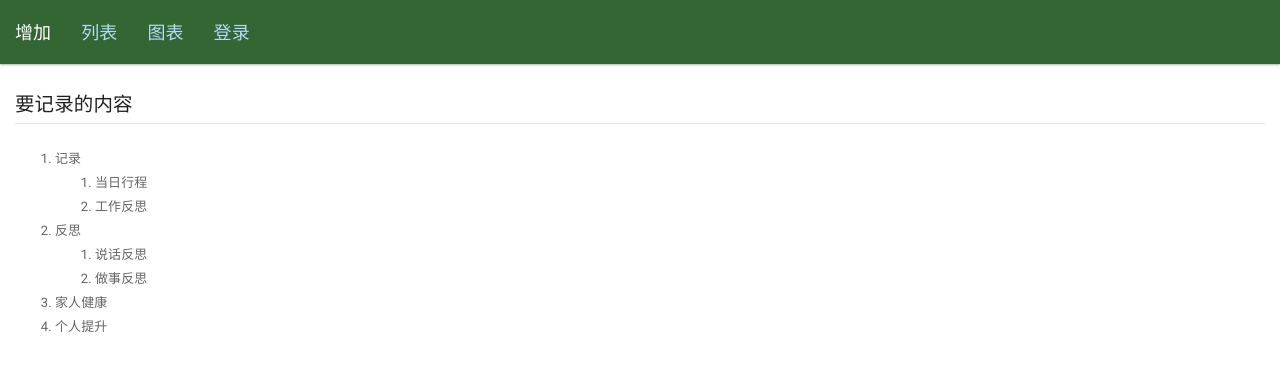
After one commit to ytao/py_rz, a Python web app: template app/templates/rzContent.html in a window 1280 px wide. The commit adds this page. Shown: the top 371 px of the page. Run offline with Jinja, Linux system fonts and the light colour scheme; the template is opened without the code that fills it, so the values that code supplies are empty; some libraries are stand-ins or nearby versions.

Commit message:
修改了chart的样式，然后增加了内容要点

```diff
--- a/app/templates/base.html
+++ b/app/templates/base.html
@@ -18,7 +18,10 @@
 		<script src="static/chart/highcharts.js"></script>
 		<!-- <script src="static/chart/Chart.js"></script> -->
 		<script src="static/chart/chartkick.js"></script>
-
+		<style type="text/css">
+			.navbar-brand
+			{font-size:18px;}
+		</style>
 
 		<title>yt_rz.testing</title>
 	</head>
@@ -26,13 +29,14 @@
 		<div id="header">
 			<nav class="navbar navbar-inverse navbar-static-top" style="background-color:#336633;" >
 			<div class="navbar-header">
-				<a class="navbar-brand" href="/">新增</a>
+				<a class="navbar-brand" href="/">增加</a>
 				<a class="navbar-brand" href="/showlist">列表</a>
 				<a class="navbar-brand" href="/showchart">图表</a>
 				{% if not current_user.is_authenticated %}
 				<a class="navbar-brand" href="/login">登录</a>
 				{% else %}
-				<a class="navbar-brand" href="/logout">退出{% if current_user.is_authenticated %} {{ current_user.name  }} {% endif %}</a>
+				<a class="navbar-brand" href="/rzContent">要点</a>
+				<a class="navbar-brand" href="/logout">登出</a>
 				{% endif %}
 			</div>
 			</nav>
@@ -65,7 +69,6 @@
 				</div>
 			</div>
 		</div>
-
 	</body>
 </html>
 <!-- vim:set ts=2 shiftwidth=2: -->
--- a/app/templates/index.html
+++ b/app/templates/index.html
@@ -13,6 +13,6 @@
 	</div>
 	<br />
 	<input class="btn btn-block btn-primary btn-lg" type="submit" value="提交">
-	<!-- {{ form.csrf_token }} -->
+	{{ form.csrf_token }}
 </form>
 {% endblock %}
--- a/app/templates/login.html
+++ b/app/templates/login.html
@@ -13,6 +13,6 @@
 	</div>
 	<br />
 	<input class="btn btn-block btn-success btn-lg" type="submit" value="登录">
-	{{ form.csrf_token }}
+	<!-- {{ form.csrf_token }} -->
 </form>
 {% endblock %}
--- /dev/null
+++ b/app/templates/rzContent.html
@@ -0,0 +1,20 @@
+{% extends "base.html" %}
+{% block header %} 要记录的内容 {% endblock %}
+{% block body %}
+<ol>
+	<li>记录
+	<ol>
+		<li>当日行程</li>
+		<li>工作反思</li>
+	</ol>
+	</li>
+	<li>反思
+	<ol>
+		<li>说话反思</li>
+		<li>做事反思</li>
+	</ol>
+	</li>
+	<li>家人健康</li>
+	<li>个人提升</li>
+</ol>
+{% endblock %}
--- a/app/templates/showchart.html
+++ b/app/templates/showchart.html
@@ -3,5 +3,6 @@
 {% block body %}
 
 
-{% column_chart data with library={ 'title':{'display': 'true', 'text': '每次记录字数'}} %}
+<!-- {% column_chart data with library={ 'title':{'display': 'true', 'text': '每次记录字数'}} %} -->
+{% bar_chart data with library={ 'title':{'display': 'true', 'text': '每次记录字数'}} %}
 {% endblock %}
--- a/app/views.py
+++ b/app/views.py
@@ -67,6 +67,11 @@ def login():
         flash('用户名或密码错误')
     return render_template('login.html', form = form)
 
+@app.route("/rzContent")
+@login_required
+def rzContent():
+    return render_template('rzContent.html')
+
 @app.route("/logout")
 @login_required
 def logout():
```
